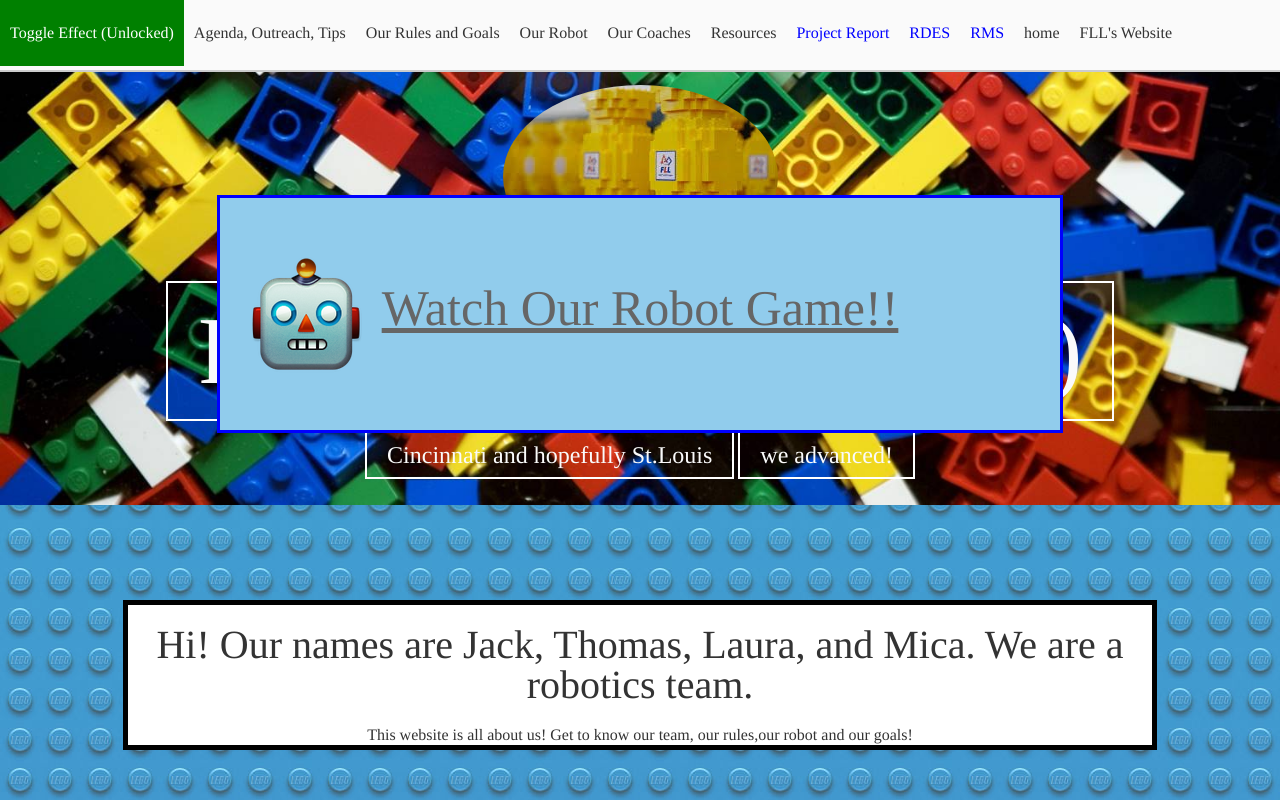
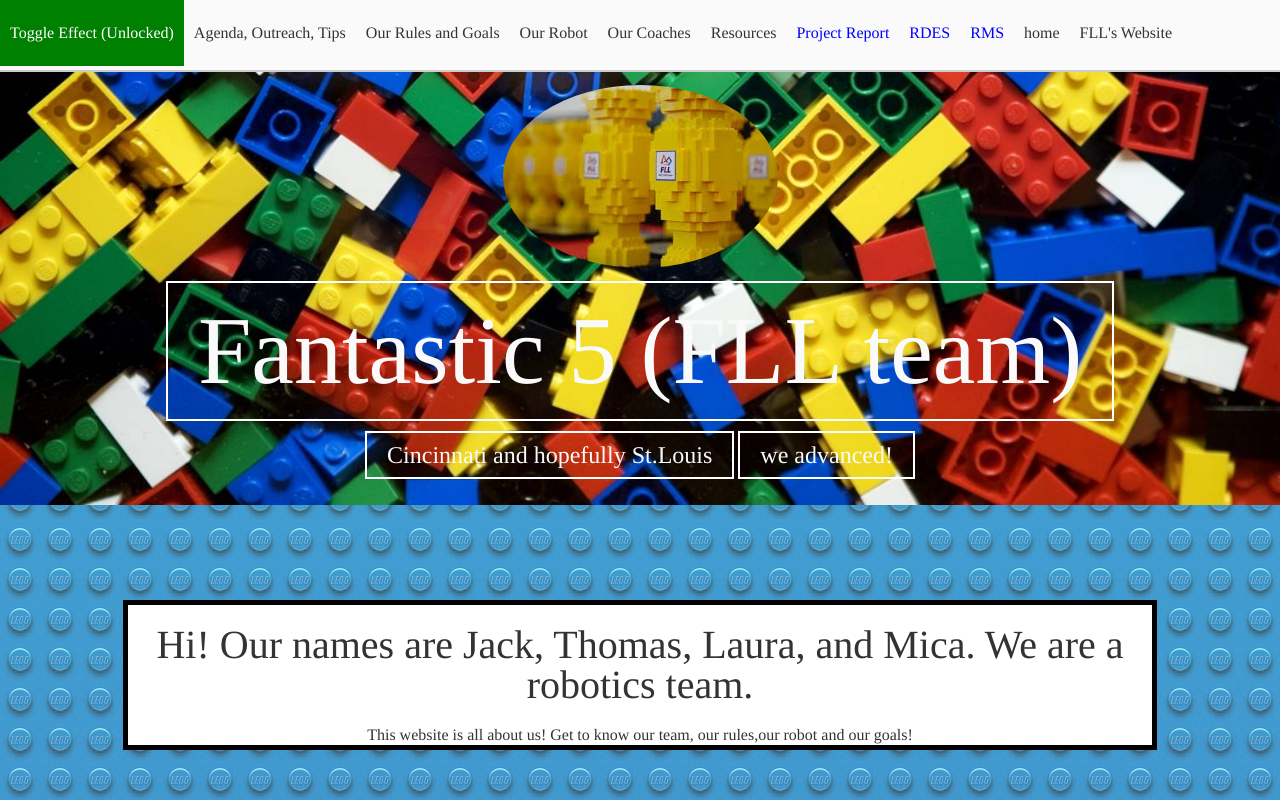
Before and after one commit to fan5fll/fan5fll, a Jekyll site: the page built from index.html, in a window 1280 px wide and 1400 px high. Shown: the top 800 px of the window. Built offline with Jekyll 4.4.1, drawn with Linux system fonts in a browser that asks for light colours; nearby versions of some CDN libraries; comment, search, counter and statistics services are not loaded; grey boxes are pictures that could not be loaded.

Commit message:
Revert "uploaded our game vider"
This reverts commit 9e5f89b74b7aa4ddffbe2f6327dc9e68c6939c80.

```diff
--- a/_includes/footer.html
+++ b/_includes/footer.html
@@ -1,9 +1,3 @@
-		<div id="modal">
-			<div class='moomooland-container'>
-			<p><a href="/robot.html">Watch Our Robot Game!!</a></p>
-			</div>
-
-		</div>
 		<div id="moomooland" class="hidden">
 			<div class='moomooland-container'>
 				<p>"The Fantastic Five." The Fantastic Five. N.p., n.d. Web. 07 Oct. 2016. <http://fan5fll.com/>.</p>
--- a/css/global.css
+++ b/css/global.css
@@ -171,7 +171,7 @@ h2 {
     margin: 10px 0;
 }
 
-#moomooland, #modal {
+#moomooland {
     position: fixed;
     left: 0;
     background-color: transparent;
@@ -179,10 +179,7 @@ h2 {
     text-align: center;
     top: 195px;
 }
-#modal div {
-    padding: 100px;
-background: #91ccec url(../images/robomoji.png) no-repeat center left;
-}
+
 .moomooland-container {
     padding: 50px;
     background-color: white;
@@ -192,10 +189,7 @@ background: #91ccec url(../images/robomoji.png) no-repeat center left;
     margin-right: auto;
     border: 3px solid blue;
 }
-#modal a {
-    font-size: 50px;
-    color: #666666;
-}
+
 .hidden {
     display: none;
 }
```
Also changed, not shown: other parts of _includes/footer.html (+0 -3 lines), robot.html (+2 -16 lines), images/robomoji.png (deleted), 1 other file.
